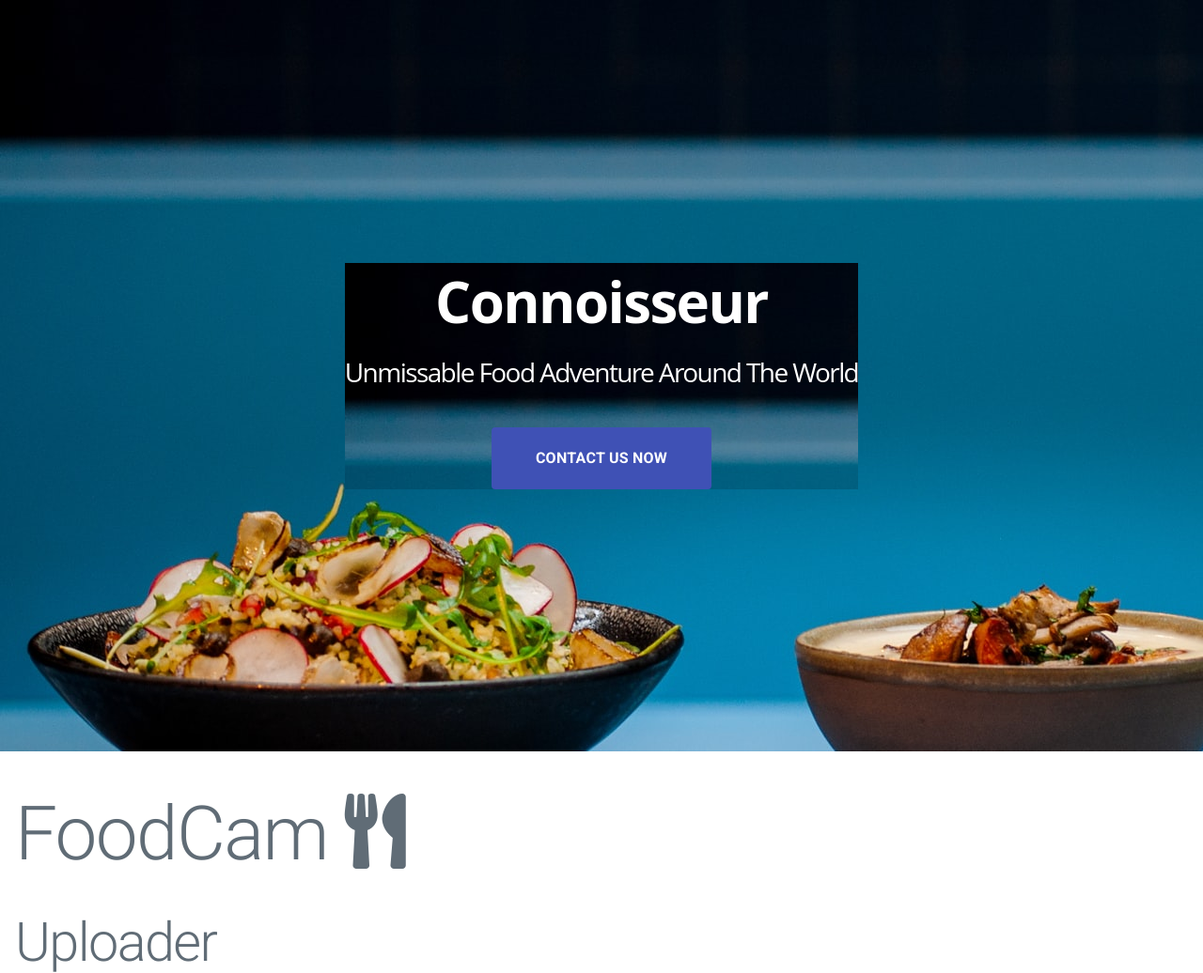
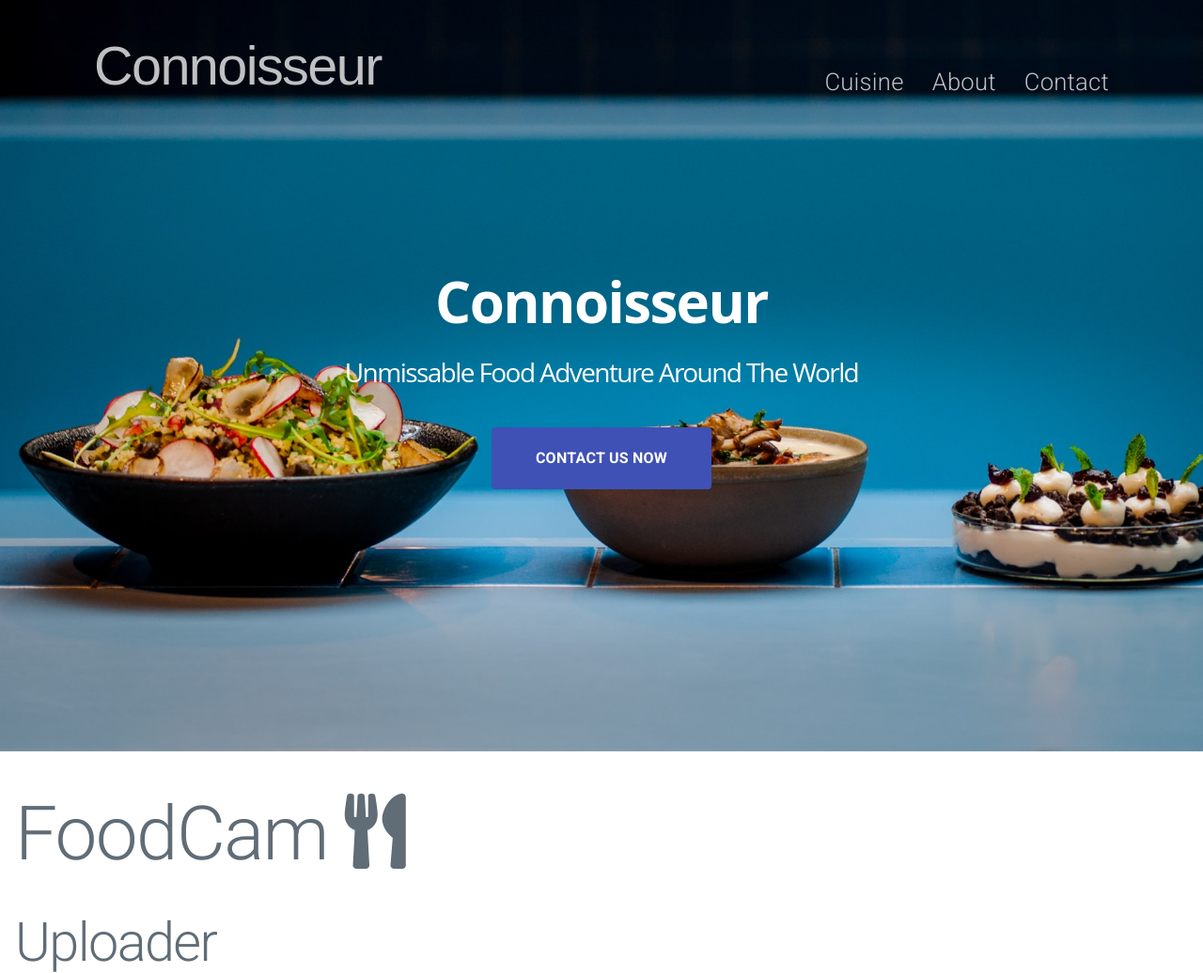
Before and after one commit to CyWiz57/foodcam, a Flask app: page / in a window 1280 px wide. Shown: the top 1036 px of the page at 94% size. Run offline with Flask 2, Linux system fonts and the light colour scheme; parts of the project's set-up code (start-up, migrations or seed data) failed here and were passed over; some libraries are stand-ins or nearby versions.

Commit message:
pic added in style

```diff
--- a/server/static/style.css
+++ b/server/static/style.css
@@ -1,4 +1,5 @@
 html, body {
+
     margin:0px;
     height:100%;
   }
@@ -134,7 +135,7 @@ header nav li {
 /*Hero Styles*/
 
 .hero {
-	background-image: url("/server/assets/main.jpg");
+
 	position: relative;
 	justify-content: center;
 	text-align: center;
@@ -143,7 +144,7 @@ header nav li {
 }
 
 .hero .background-image {
-	background-image: url("/server/assets/main.jpg");
+	background-image: url('../assets/main.jpg');
 	position: absolute;
 	top: 0;
 	left: 0;
@@ -169,7 +170,6 @@ header nav li {
 }
 
 .hero-content-area {
-	background-image: url("/server/assets/main.jpg");
 	opacity: 0;
 	margin-top: 100px;
 	animation: 1s slidefade 1s forwards;
@@ -209,7 +209,6 @@ header nav li {
 .result .image {
     max-width: 33%px;
     height: 250px;
-    background-image: url("https://unsplash.com/photos/8manzosDSGM");
     background-size: cover;
     background-position: center;
 }
--- a/server/templates/index.html
+++ b/server/templates/index.html
@@ -26,7 +26,8 @@
       </header>
 
       <section class="hero">
-        <div class="background-image" style="background-image: url(/server/assets/main.jpg);"></div>
+        <div class="background-image"></div>
+        <!-- style="background-image: url(/server/assets/main.jpg);" -->
         <div class="hero-content-area">
           <h1>Connoisseur</h1>
           <h3>Unmissable Food Adventure Around The World</h3>
```
